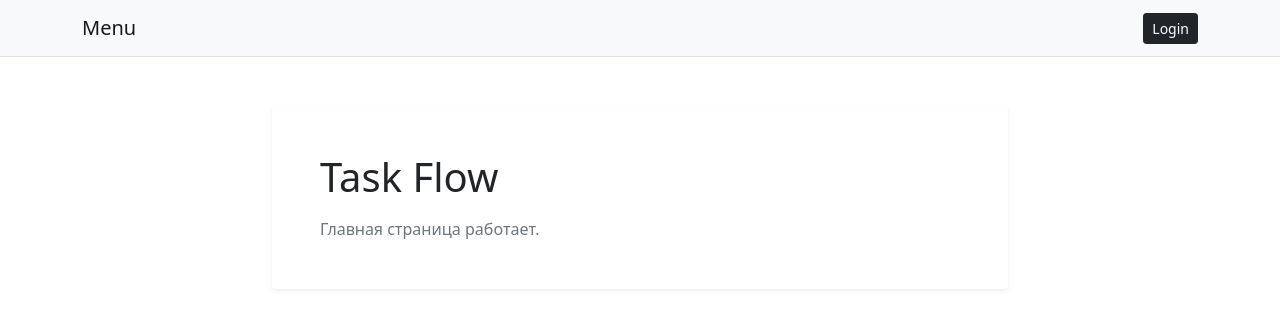
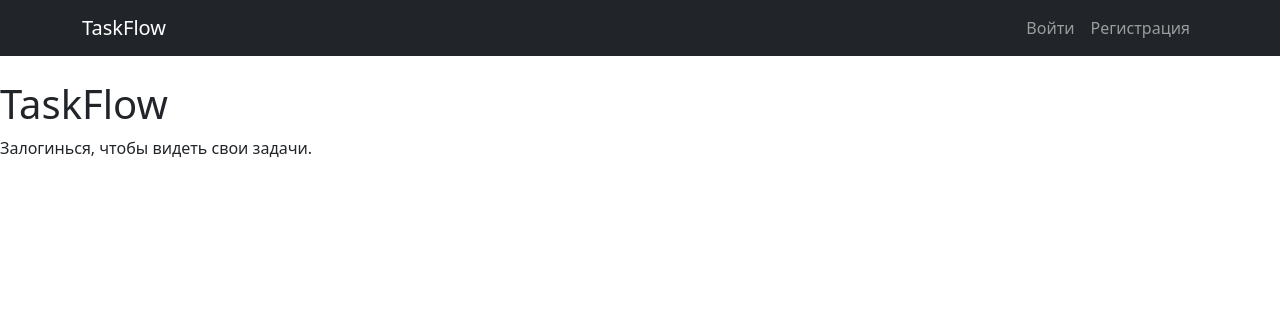
Before and after one commit to yunusov/OTUS_PYTHON_BASIC_DP, a FastAPI app: page / in a window 1280 px wide. Shown: the top 329 px of the page. Run offline with FastAPI, Linux system fonts and the light colour scheme; parts of the project's set-up code (start-up, migrations or seed data) failed here and were passed over.

Commit message:
Adding login,logout (#40)
* some Fix

* Add login,logout (Web)

```diff
--- a/taskflow/src/routers/web/index.py
+++ b/taskflow/src/routers/web/index.py
@@ -1,15 +1,20 @@
-from fastapi import APIRouter, Request
+from fastapi import APIRouter, Request, Depends
 from fastapi.responses import HTMLResponse
-
 from src.utils.jinja_templates import templates
 
-router = APIRouter()
+router = APIRouter(tags=["Main page"])
 
 
-@router.get("/", response_class=HTMLResponse)
-def index(request: Request):
-    return templates.TemplateResponse(
-        request,
-        "index.html",
-        {"request": request},
-    )
+async def get_current_user(request: Request):
+    return request.session.get("user")
+
+
+@router.get("/")
+async def index(request: Request, user=Depends(get_current_user)):
+
+    if user:
+        html = templates.get_template("index.html").render(request=request, user=user)
+    else:
+        html = templates.get_template("index.html").render(request=request, user=None)
+
+    return HTMLResponse(html)
--- a/taskflow/src/templates/include/menu.html
+++ b/taskflow/src/templates/include/menu.html
@@ -1,14 +1,32 @@
-<nav class="navbar navbar-light bg-light border-bottom">
+<nav class="navbar navbar-expand-lg navbar-dark bg-dark">
     <div class="container">
-        <a class="navbar-brand" href="/">Menu</a>
+        <a class="navbar-brand" href="/">TaskFlow</a>
 
-        <div class="d-flex align-items-center gap-2">
-            {% if user %}
-                <span class="text-muted small">{{ user.email }}</span>
-                <a class="btn btn-outline-secondary btn-sm" href="/api/v1/auth/logout">Logout</a>
-            {% else %}
-                <a class="btn btn-dark btn-sm" href="/auth/login">Login</a>
-            {% endif %}
+        <button class="navbar-toggler" type="button" data-bs-toggle="collapse" data-bs-target="#navbarNav">
+            <span class="navbar-toggler-icon"></span>
+        </button>
+
+        <div class="collapse navbar-collapse" id="navbarNav">
+            <ul class="navbar-nav ms-auto">
+                {% if user %}
+                    <li class="nav-item">
+                        <a class="nav-link" href="/tasks">Задачи</a>
+                    </li>
+                    <li class="nav-item">
+                        <span class="nav-link text-light">{{ user.email }}</span>
+                    </li>
+                    <li class="nav-item">
+                        <a class="nav-link btn btn-danger btn-sm text-white" href="/auth/logout">Выйти</a>
+                    </li>
+                {% else %}
+                    <li class="nav-item">
+                        <a class="nav-link" href="/auth/login">Войти</a>
+                    </li>
+                    <li class="nav-item">
+                        <a class="nav-link" href="/auth/register">Регистрация</a>
+                    </li>
+                {% endif %}
+            </ul>
         </div>
     </div>
 </nav>
--- a/taskflow/src/templates/index.html
+++ b/taskflow/src/templates/index.html
@@ -1,20 +1,27 @@
 {% extends "base.html" %}
 
-{% block title %}Index{% endblock %}
+{% block title %}TaskFlow{% endblock %}
 
 {% block content %}
-<div class="container py-4">
-    <div class="row justify-content-center">
-        <div class="col-12 col-lg-8">
-            <div class="card shadow-sm border-0">
-                <div class="card-body p-4 p-md-5">
-                    <h1 class="mb-3">Task Flow</h1>
-                    <p class="text-muted mb-0">
-                        Главная страница работает.
-                    </p>
-                </div>
-            </div>
-        </div>
-    </div>
+<div class="max-w-4xl mx-auto">
+    {% if user %}
+        <h1 class="text-3xl font-bold text-gray-800 mb-2">
+            Добро пожаловать, {{ user.email }}!
+        </h1>
+        <p class="text-gray-600 mb-8">Ваши задачи</p>
+
+        <a href="/tasks" class="inline-block bg-blue-600 text-white px-6 py-3 rounded-lg hover:bg-blue-700 transition">
+            перейти к задачам
+        </a>
+    {% else %}
+        <h1 class="text-3xl font-bold text-gray-800 mb-2">TaskFlow</h1>
+        <p class="text-gray-600 mb-8">
+            Залогинься, чтобы видеть свои задачи.
+        </p>
+
+        <a href="/auth/login" class="inline-block bg-blue-600 text-white px-6 py-3 rounded-lg hover:bg-blue-700 transition">
+            Войти
+        </a>
+    {% endif %}
 </div>
 {% endblock %}
```
Also changed, not shown: taskflow/create_app.py (+5 -2 lines), taskflow/src/routers/web/login.py (+88 -10 lines), taskflow/src/templates/login.html (+10 -2 lines).
